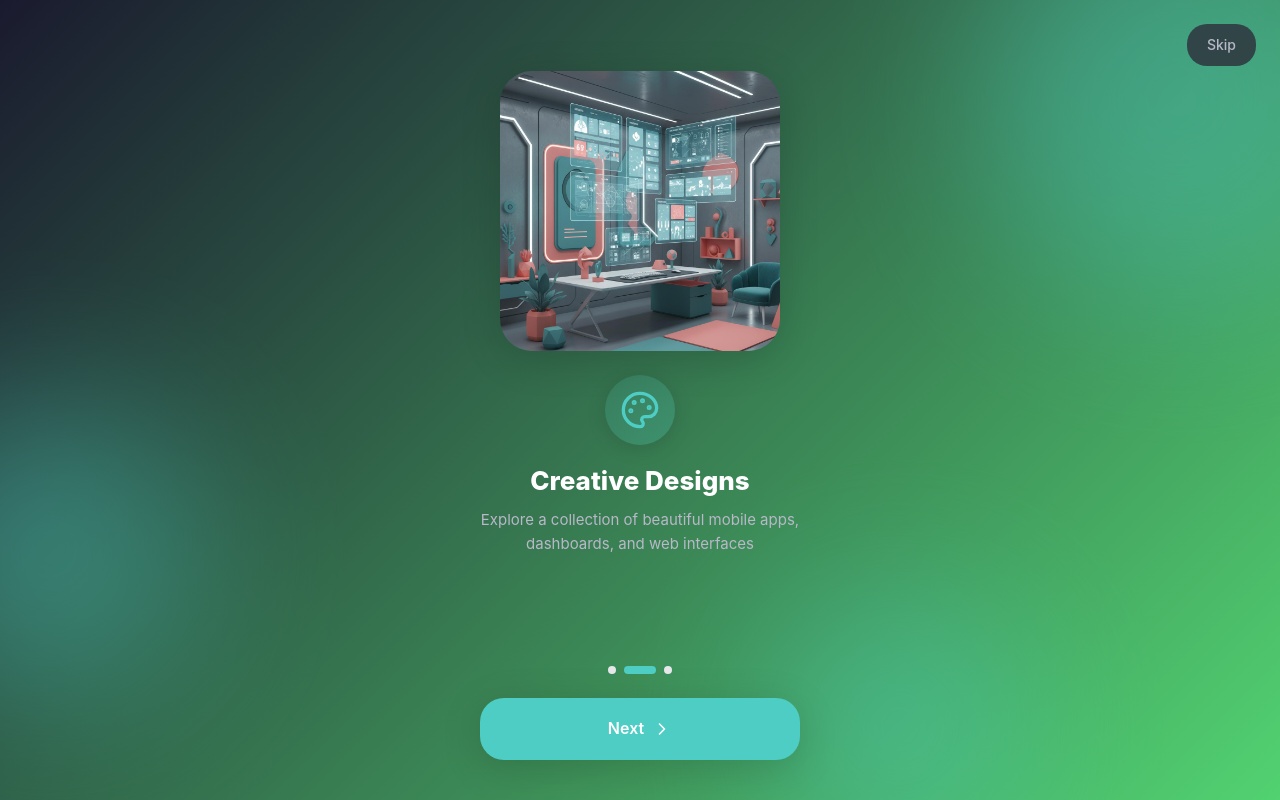
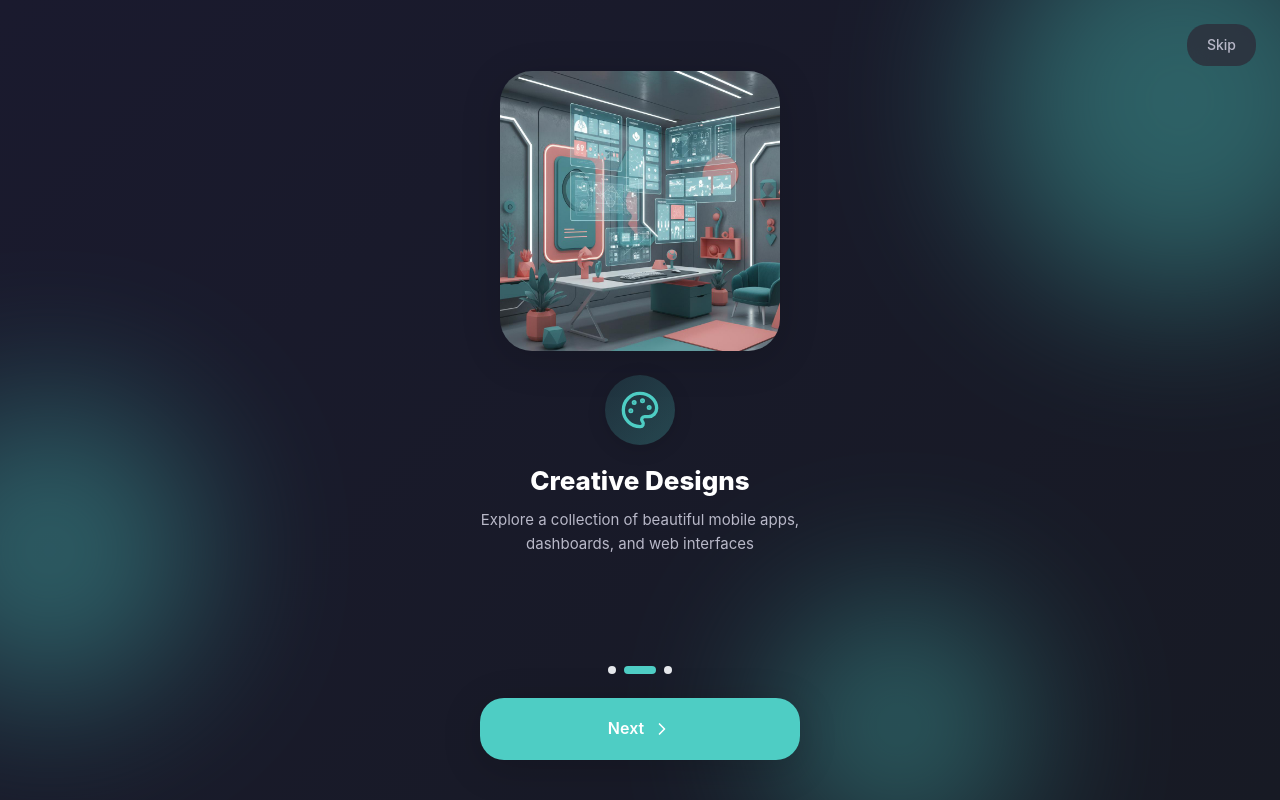
Before and after one commit to sureshapps/pf-app, a React (Vite) app: page / in a window 1280 px wide. Built offline with nearby package versions, Linux system fonts and the light colour scheme.

Commit message:
Update color variables for lighter and white shades

```diff
--- a/src/App.css
+++ b/src/App.css
@@ -16,8 +16,8 @@
   --warning: #FBBF24;
   /* Light mode now uses same dark colors as dark mode */
   --light: #1a1a2e;
-  --lighter: #52D271;
-  --white: #52D271;
+  --lighter: #171a24;
+  --white: #171a24;
   --darker: #FFFFFF;
   --dark: #1a1a2e;
   --gray: #B8B8C8;
@@ -36,7 +36,7 @@
 .dark-mode {
   --light: #373938;
   --lighter: #0E2E22;
-  --white: #0E2E22;
+  --white: #171a24;
   --darker: #FFFFFF;
   --dark: #373938;
   --gray: #B8B8C8;
```
